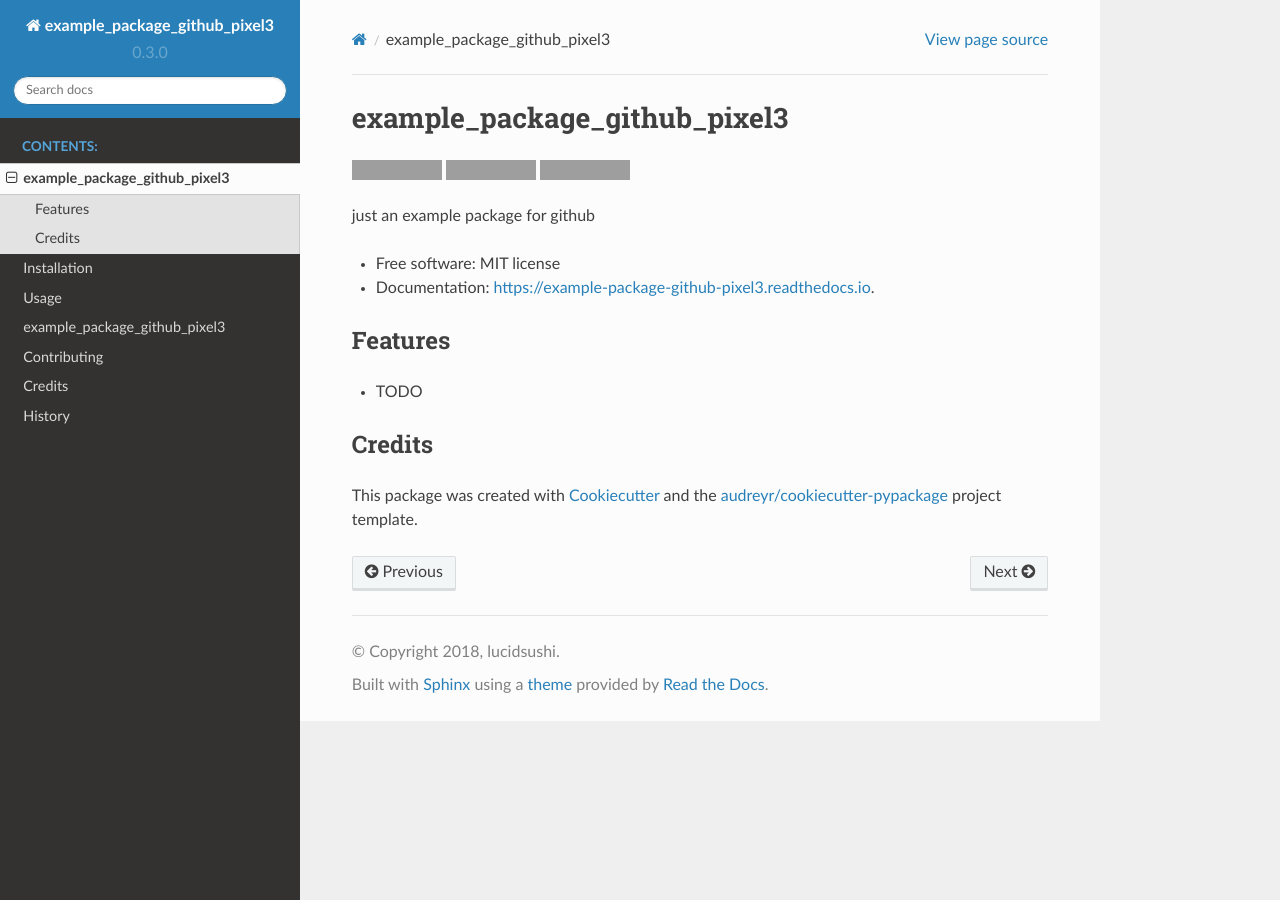
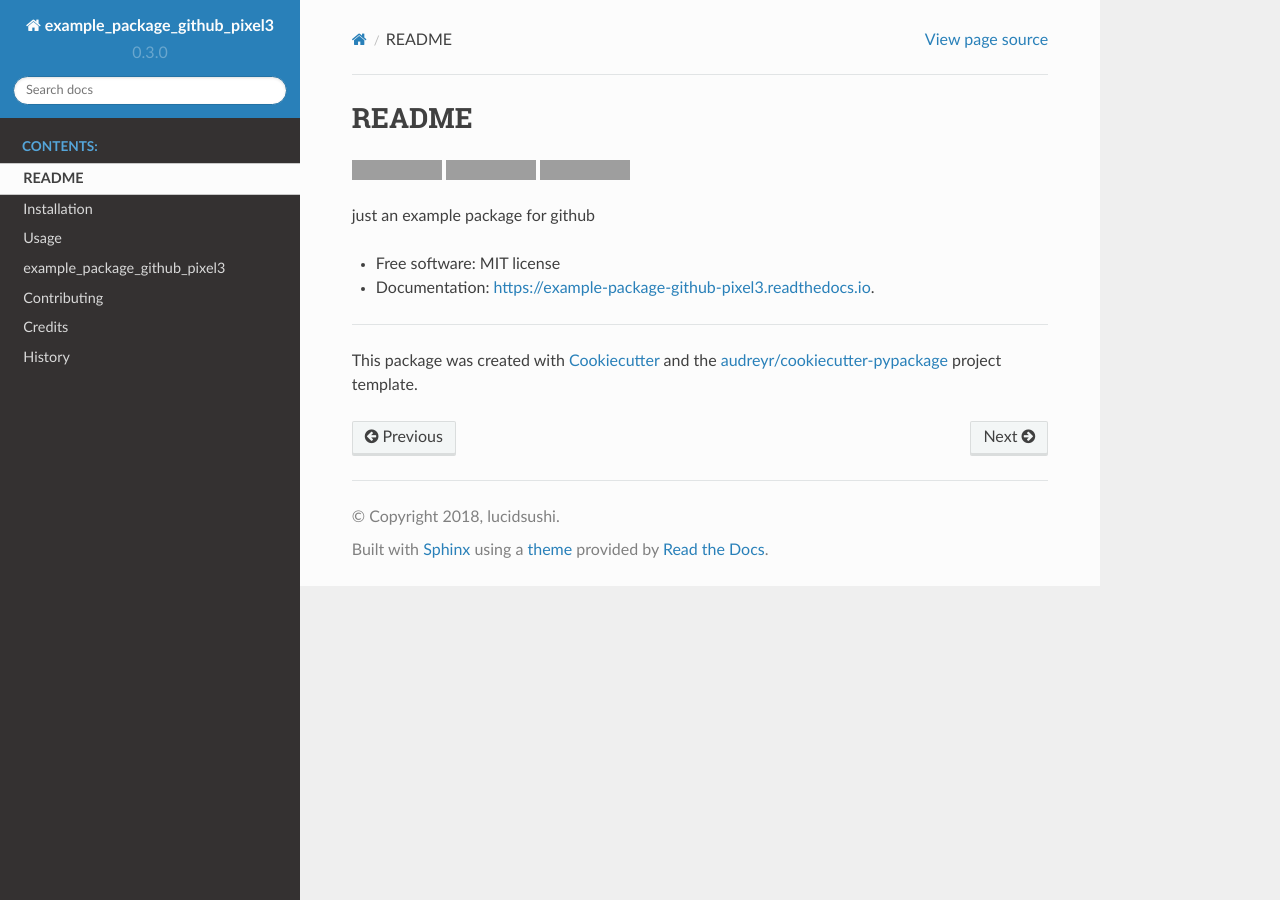
Before and after one commit to lucidsushi/example_package_github_pixel3, a Sphinx documentation site: the page built from docs/readme.rst, in a window 1280 px wide. Built offline with Sphinx 7.4.7 and the Read the Docs theme 2.0.0, drawn with Linux system fonts in a browser that asks for light colours; grey boxes are pictures that could not be loaded.

Commit message:
Editing docs

```diff
--- a/README.rst
+++ b/README.rst
@@ -1,5 +1,5 @@
 =============================
-example_package_github_pixel3
+README
 =============================
 
 
@@ -23,12 +23,6 @@ just an example package for github
 * Documentation: https://example-package-github-pixel3.readthedocs.io.
 
 
-Features
---------
-
-* TODO
-
-Credits
 -------
 
 This package was created with Cookiecutter_ and the `audreyr/cookiecutter-pypackage`_ project template.
--- a/docs/installation.rst
+++ b/docs/installation.rst
@@ -13,8 +13,6 @@ To install example_package_github_pixel3, run this command in your terminal:
 .. code-block:: console
 
     $ pip install example_package_github_pixel3
-
-This is the preferred method to install example_package_github_pixel3, as it will always install the most recent stable release.
 
 If you don't have `pip`_ installed, this `Python installation guide`_ can guide
 you through the process.
```
